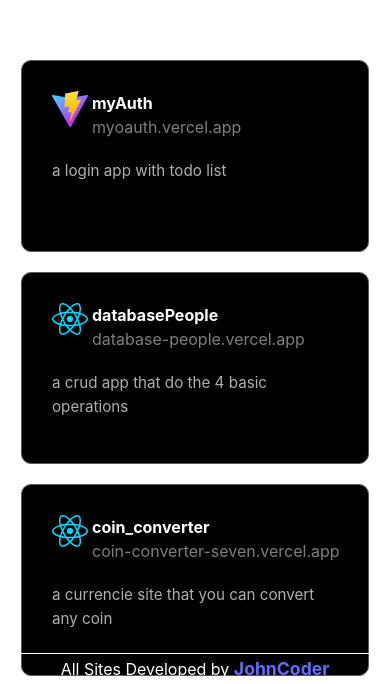
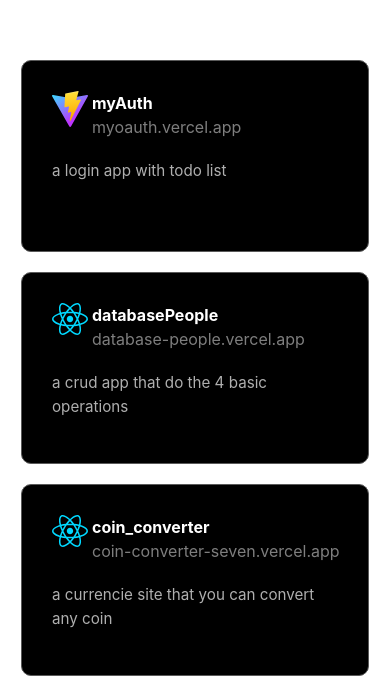
Before and after one commit to JohnsCoder/portfolio, a React (Vite) app: page / in a window 390 px wide. Shown: the part 160-844 px from the top of the page. Built offline with nearby package versions, Linux system fonts and the light colour scheme.

Commit message:
fixing reponsivity

```diff
--- a/src/App.css
+++ b/src/App.css
@@ -41,10 +41,19 @@ footer a {
   .cards {
     grid-template-columns: 348px 348px;
   }
+  footer {
+    position: unset;
+    margin-top: 20px;
+  }
 }
 
 @media (max-width: 730px) {
   .cards {
     grid-template-columns: 348px;
   }
+
+  footer {
+    position: unset;
+    margin-top: 20px;
+  }
 }
```
